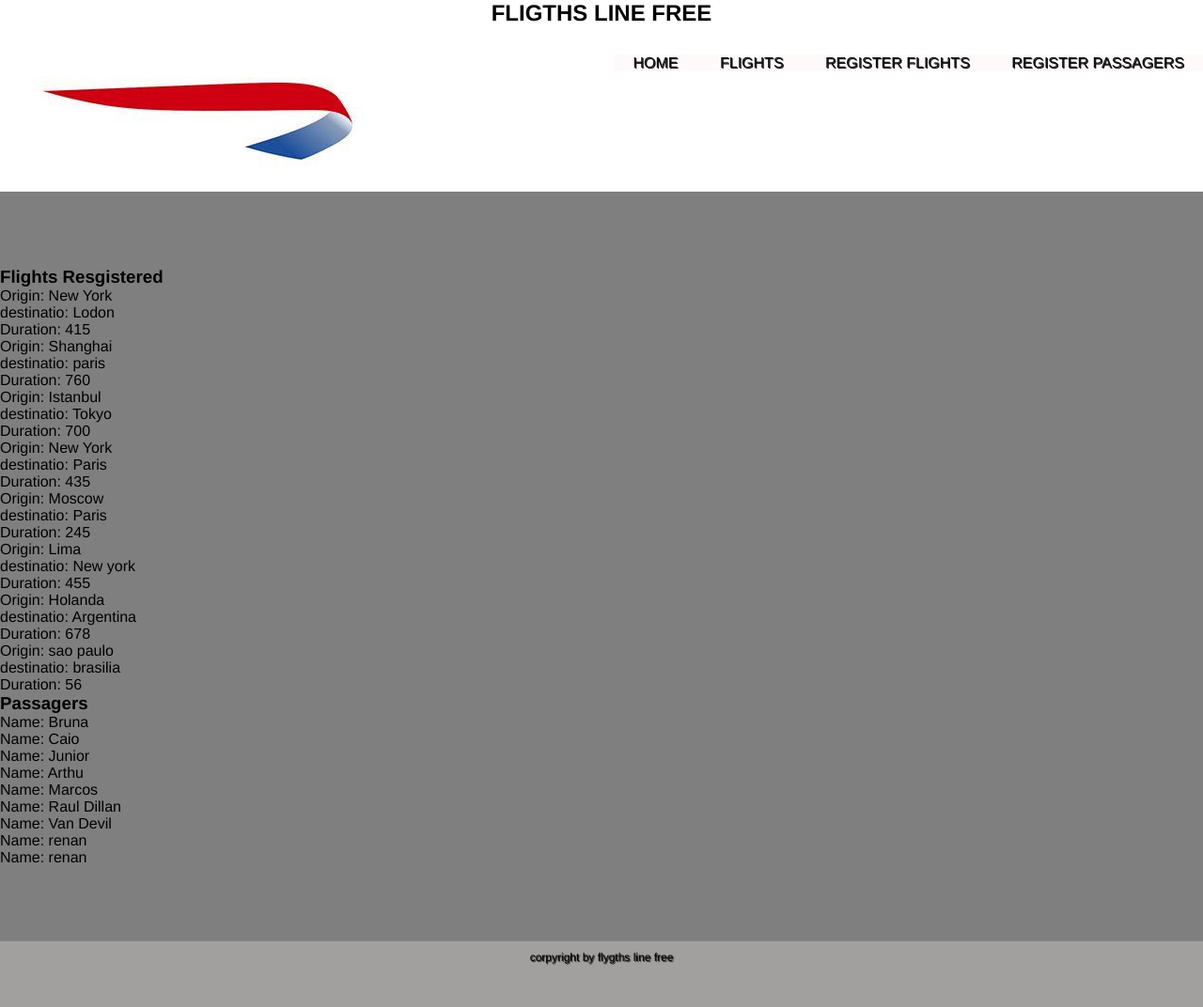
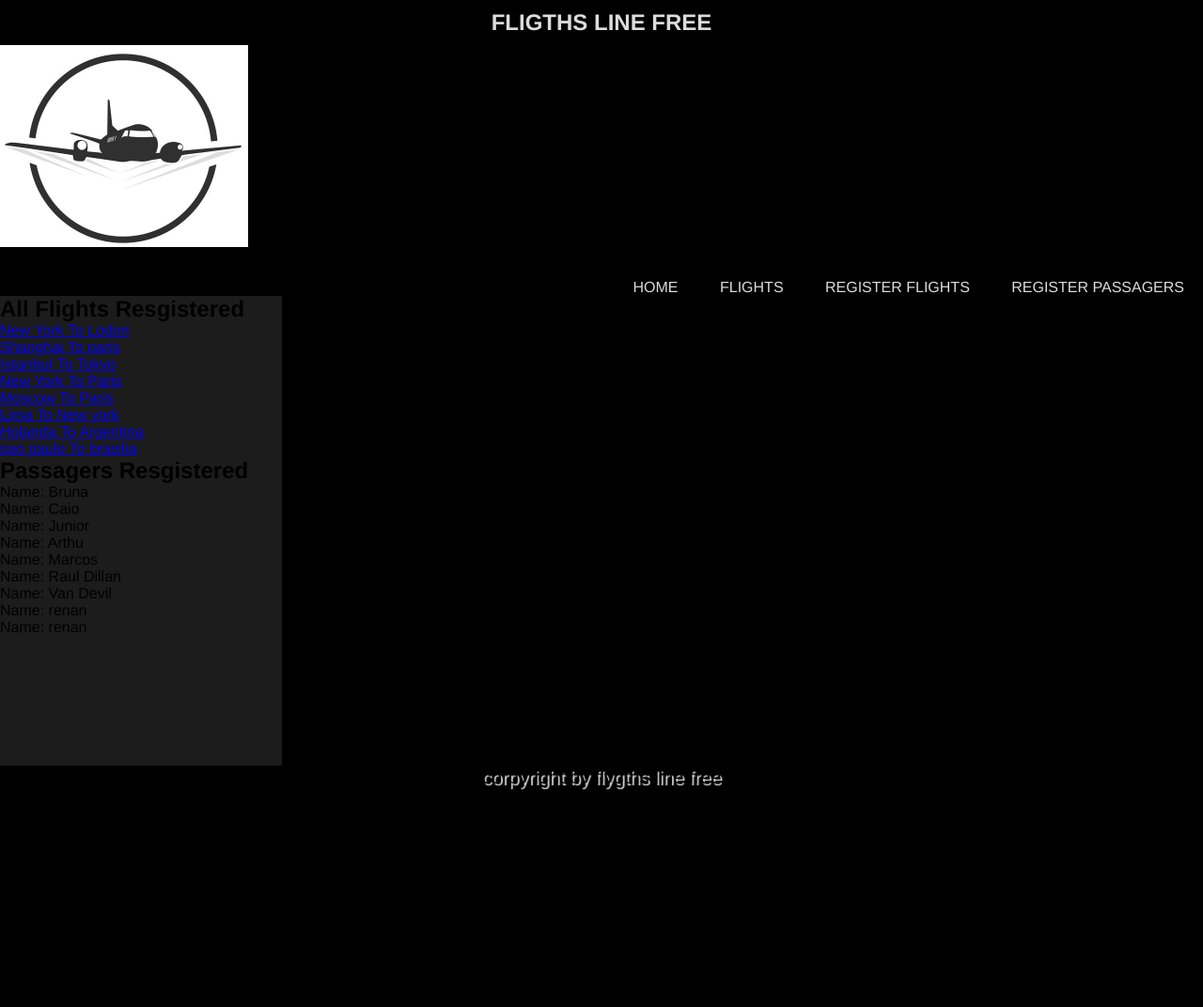
Before and after one commit to raulrocha2/project_company_fliths, a Flask app: page /flights in a window 1280 px wide. Shown: the whole page at 94% size. After the commit the page ends 841 px from the top, so only its background shows below. Run offline with Flask 2, Linux system fonts and the light colour scheme; data comes from the database, SQL or seed files in the repository; both versions use the stored data as it was after the commit.

Commit message:
Create login page

```diff
--- a/app.py
+++ b/app.py
@@ -22,7 +22,12 @@ class Passengers(db.Model):
 	name = db.Column(db.String)
 	flight_id = db.Column(db.Integer)
 
+# Conn TABLE USER_LOGIN
 
+class Logins(db.Model):
+	id = db.Column(db.Integer, primary_key=True)
+	user = db.Column(db.String)
+	password = db.Column(db.String)
 #conn = sqlite3.connect('airport.db')
 #cursor = conn.cursor()
 
@@ -73,7 +78,7 @@ def passengers_regist_db():
 	passengers_register = Passengers(name=request.form['Name'], flight_id=request.form['flight_id'])
 	db.session.add(passengers_register)
 	db.session.commit()
-	return 'save'
+	return render_template("passagers_register.html")
 
 
 
@@ -83,6 +88,25 @@ def delete(id):
 	db.session.commit()
 	return redirect(url_for('homepage'))
 
+
+#LOGIN USER
+@app.route("/login")
+def login_site():
+	users = Logins.query.all()
+	return render_template("login.html", users=users)
+
+@app.route("/imput_login", methods=['POST'])
+def login_ok():
+	p1=request.form['User_form']
+	p2=request.form['Password_form']
+	user_ = Logins.query.filter_by(user=p1)
+	password_ = Logins.query.filter_by(password=p2)
+	for i_user in user_:
+		for i_password in password_:
+			if i_user.id == i_password.id :
+				return redirect(url_for('homepage'))
+
+	return render_template("login.html")
 #conn.close()
 
 if (__name__ == "__main__"):
--- a/static/style.css
+++ b/static/style.css
@@ -12,7 +12,7 @@ p{
 }
 
 body{
-	background-color:#ffffff;
+	background-color:#000000;
 }
 
 *{
@@ -30,23 +30,131 @@ header{
 
 footer{
 	clear: both;
-	background-color:#a29f9f;
+	background-color:#000000;
 	height: 50px;
 	text-align: center;
-	padding: 10px;
-	font-size:12px;
+	padding: 1px;
+	font-size:20px;
+	text-shadow:2px 2px 1px #DCDCDC;
+}
+h2{
+	margin: 10px;
+}
+
+h1{
+
+	text-shadow:1px 1px 1px #DCDCDC;
+	text-align: center;
+	margin:0 0 50px 0;
+}
+#title-menu{
+	color:#DCDCDC;
+	text-align: center;
+}
+
+/* IDS */
+#principal{
+	background-image: url('img/imgfundo.jpg');
+	clear:both;
+	background-size:100%;
+	min-height: 400px;
+
+}
+
+#logo{
+	margin: 0px
+	float:left;
+}
+
+#menu{
+	background-color:#000000;
+	margin-top:30px;
+	float:right;
+}
+
+#menu a{
+	padding:52px 20px;
+	text-decoration: none;
+	color:#DCDCDC;
+	text-shadow: 1px 1px #000000;
+}
+
+#menu a:hover{
+	background-color:#66CDAA;
+	color:#111;
+}
+
+/* class */
+.container{
+ 		width: 100vw;
+        min-height: 100vh;
+        background: #F8F8FF;
+        display: flex;
+        flex-direction: row;
+
+    }
+
+.box {
+        width: 300px;
+        min-height: 500px;
+        background: #E1D2D2;
+        align-items: center
+     }
+
+
+#principal_base{
+
+	clear:both;
+	background-size:100% #F8F8FF;
+	min-height: 400px;
+
+/* Arquivo CSS para select.html */
+
+
+/* Meu primeiro arquivo CSS */
+
+/* TAGS */
+p{
+	color:white;
+	font-size: 15px;
+	font-family: asdf, arial, "Times new roman";
 	text-shadow:1px 1px 1px #111111;
 }
 
+body{
+	background-color:#F8F8FF;
+}
+
+*{
+	margin: 0;
+	padding: 0;
+	font-family: Helvetica, arial;
+}
+
+header{
+	background-color:#fffafa;
+	height: auto;
+	padding:20px;
+}
+
+
+footer{
+	clear: both;
+	background-color:#000000;
+	height: 50px;
+	text-align: center;
+	padding: 1px;
+	font-size:20px;
+	text-shadow:2px 2px 1px #DCDCDC;
+}
+
 h1{
-	color:#FF7F50;
-	text-shadow:1px 1px 1px #111111;
+	color:#DCDCDC;
+	text-shadow:1px 1px 1px #DCDCDC;
 	text-align: center;
 	margin:0 0 50px 0;
 }
-h2{
-	text-align: center;
-}
+
 
 /* IDS */
 #principal{
@@ -62,7 +170,7 @@ h2{
 }
 
 #menu{
-	background-color:#fffafa;
+	background-color:#000000;
 	margin-top:30px;
 	float:right;
 }
@@ -70,8 +178,8 @@ h2{
 #menu a{
 	padding:52px 20px;
 	text-decoration: none;
-	color:#111;
-	text-shadow: 1px 1px #111111;
+	color:#DCDCDC;
+	text-shadow: 1px 1px #000000;
 }
 
 #menu a:hover{
@@ -81,9 +189,21 @@ h2{
 
 /* class */
 .container{
-	width: 960px;
-	margin: 0 auto;
-}
+ 		width: 100vw;
+        min-height: 100vh;
+        background: #1C1C1C;
+        display: flex;
+        flex-direction: row;
+        justify-content: center;
+        align-items: center
+    }
+
+.box {
+        width: 300px;
+        min-height: 500px;
+        background: #1C1C1C;
+        align-items: center
+     }
 
 .efeito{
 	background-color:rgba(0, 0, 0, 0.5);
--- a/templates/base.html
+++ b/templates/base.html
@@ -2,32 +2,32 @@
 <html>
 <head>
 	<link rel="stylesheet" type="text/css" href="{{ url_for('static', filename='style.css') }}">
-	<h2> FLIGTHS LINE FREE </h2>
+	<h2 id="title-menu"> FLIGTHS LINE FREE </h2>
 </head>
 <body>
 
 	<head>
 		<div class="contanier">
 			<div id="logo">
-				<img src="{{ url_for('static', filename='img/logo.png') }}">
+				<img src="{{ url_for('static', filename='img/logo2.png') }}">
 			</div>
 			<div id="menu">
 				<a href="/">HOME</a>
-				<a href="flights">FLIGHTS</a>
-				<a href="register">REGISTER FLIGHTS</a>
-				<a href="passengers">REGISTER PASSAGERS</a>
+				<a href="{{ url_for('flights_registered_db')}}">FLIGHTS</a>
+				<a href="{{ url_for('register')}}">REGISTER FLIGHTS</a>
+				<a href="{{ url_for('passagers_view')}}">REGISTER PASSAGERS</a>
 			</div>
 		</div>
 	</head>
 	<div id="principal_base">
-		<div class="efeito">
-			<div class="contanier">
-				<body>
+
+		<div class="contanier">
+			<div class="box">
 
 				{% block body%}
 				{% endblock %}
-				</body>
 			</div>
+
 		</div>
 	</div>
 	<footer> corpyright by flygths line free </footer>
--- a/templates/flights.html
+++ b/templates/flights.html
@@ -1,17 +1,23 @@
 {% extends "base.html"%}
 	{% block body%}
 		<title> Flights Resgistered </title>
-			<h3>Flights Resgistered</h3>
+		<div id="direita">
+			<h2>All Flights Resgistered</h2>
 			{% for flight in flights %}
 				<ul>
-					<li> Origin: {{ flight.origin }} </li>
-					<li> destinatio: {{ flight.destination }} </li>
-					<li> Duration: {{ flight.duration }} </li>
+					<li>
+						<a href="{{ url_for('flights_detail', flight_id=flight.id)}}">
+							{{ flight.origin }} To {{ flight.destination }}
+
+						</a>
+					</li>
 
 				</ul>
 			{% endfor%}
+		</div>
+		<div id="esquerda">
 
-			<h3> Passagers </h3>
+			<h2> Passagers Resgistered </h2>
 			<ul>
 				{% for passenger in passengers %}
 					<li>Name: {{ passenger.name }}</li>
@@ -19,5 +25,5 @@
 					<li> No Passangers</li>
 				{% endfor %}
 			</ul>
-
+		</div>
 	{% endblock %}
```
Also changed, not shown: templates/homepage.html (+3 -35 lines), templates/login.html (added, +22 -0 lines), airport.db, static/img/logo2.png (added).
